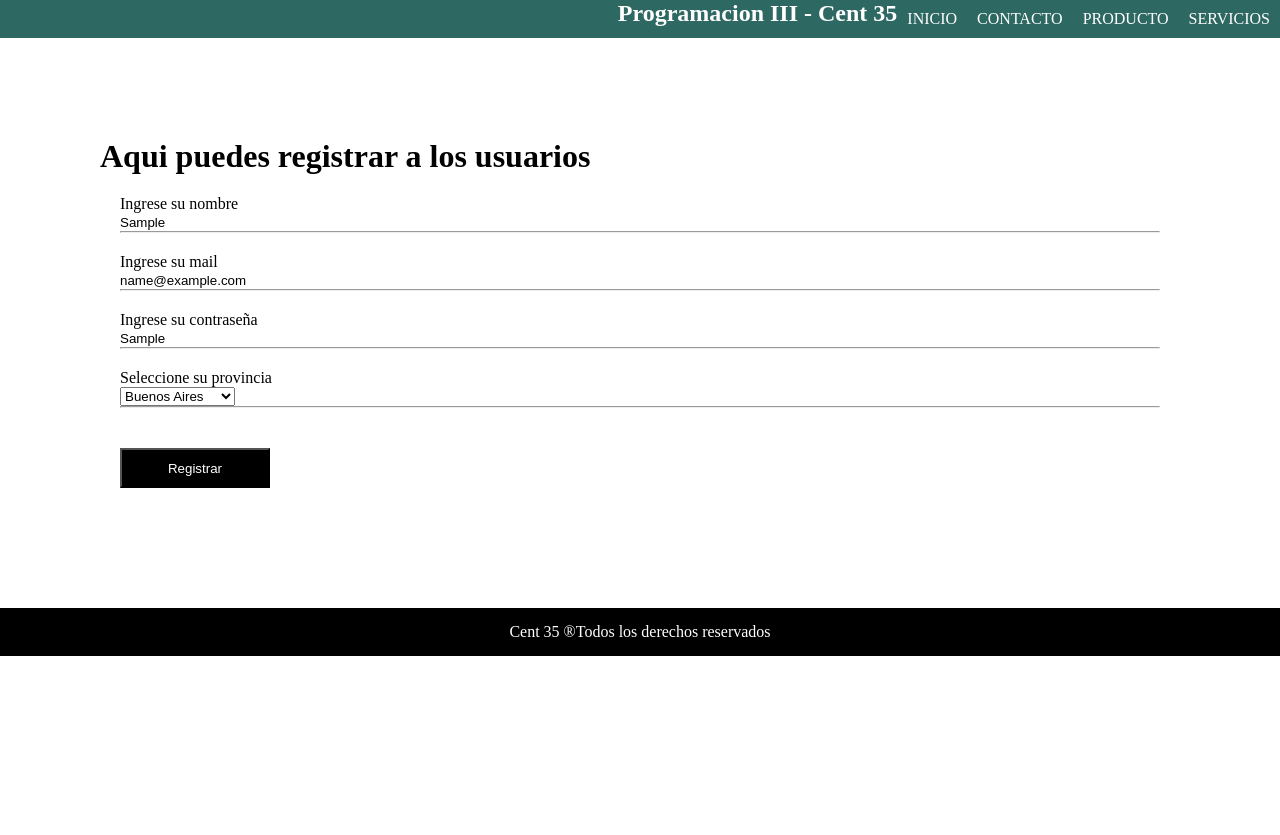
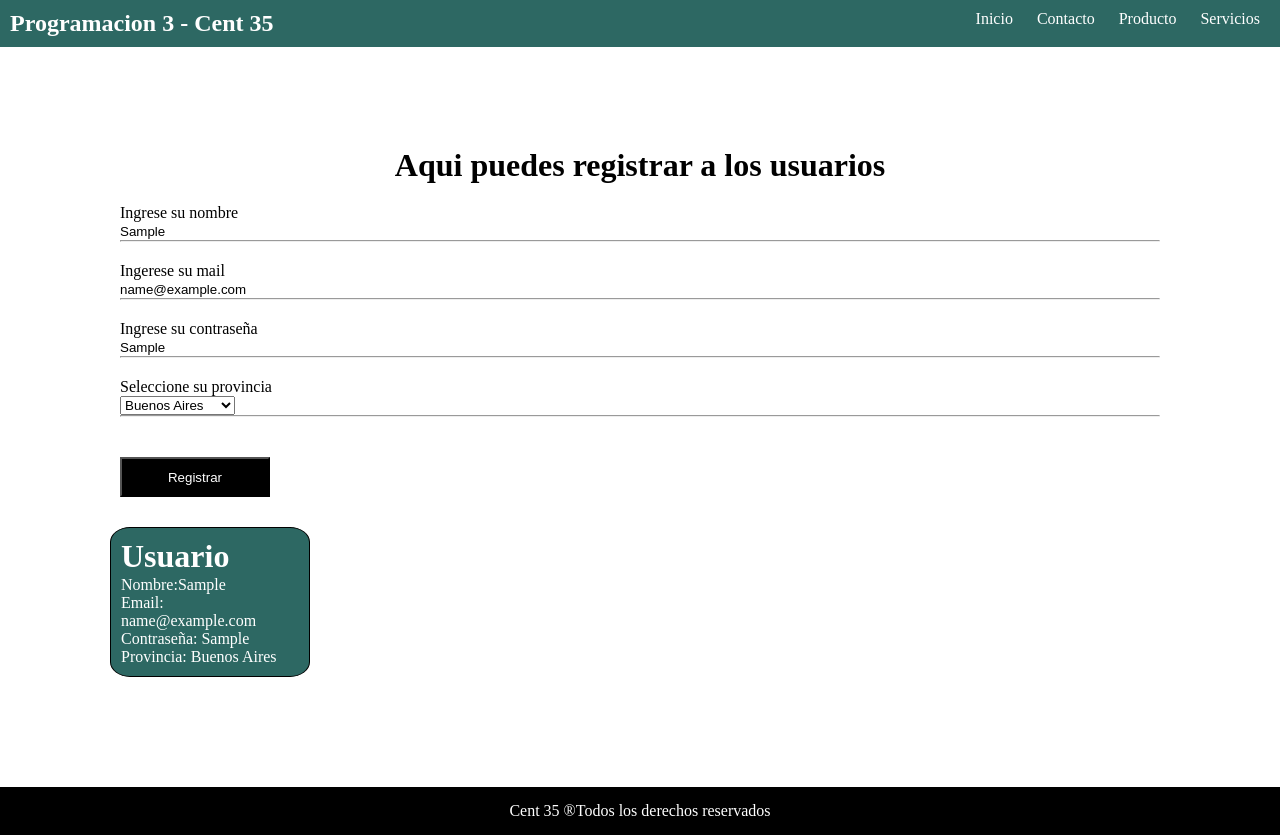
Before and after one commit to DiegoSMaidana/tp-integrador-MaidanaDiego, a plain HTML site: page index.html in a window 1280 px wide. Both pictures are taken after typing "Sample", "name@example.com", "Sample" into the empty fields and a click on the input "Registrar". Before the commit the page ends 800 px from the top, so only its background shows below. Drawn offline with Linux system fonts and the light colour scheme.

Commit message:
Actualización

```diff
--- a/index.html
+++ b/index.html
@@ -1,50 +1,46 @@
 <!DOCTYPE html>
+<html lang="en">
+
 <head>
     <meta charset="UTF-8">
+    <meta http-equiv="X-UA-Compatible" content="IE=edge">
     <meta name="viewport" content="width=device-width, initial-scale=1.0">
-    <title>TP - Integrador - Programación III</title>
+    <title>clase JS Cagar tarjetas desde un formulario</title>
     <link rel="stylesheet" href="./style.css">
 </head>
+
 <body>
     <header>
-    <h2>Programacion III - Cent 35</h2>
+        <h2>Programacion 3 - Cent 35</h2>
         <nav>
-        <ul>
-            <li><a href="">INICIO</a></li>
-            <li><a href="">CONTACTO</a></li>
-            <li><a href="">PRODUCTO</a></li>
-            <li><a href="">SERVICIOS</a></li>
-        </ul>
+            <a href="">Inicio</a>
+            <a href="">Contacto</a>
+            <a href="">Producto</a>
+            <a href="">Servicios</a>
         </nav>
     </header>
     <main>
         <h1>Aqui puedes registrar a los usuarios</h1>
         <form class="formularioUsuarios">
             <div class="inputcontainer">
-                <label for="Ingrese su nombre">Ingrese su nombre</label>
-                <br>
-                <input type="text" placeholder="Ingrese su nombre" id="nombre" name="nombre" class="nombre">
+                <label for="Ingrese su nombre">Ingrese su nombre</label><br>
+                <input type="text" placeholder="Ingrese su nombre" id="nombre" name="nombre" class="n">
             <hr>
             </div>
             <div class="inputcontainer">
-                <label for="Ingrese su email">Ingrese su mail</label>
-                <br>
-                <input type="text" placeholder="Ingrese su email" id="email" name="email" class="email">
+                <label for="Ingerese su email">Ingerese su mail</label><br>
+                <input type="text" placeholder="Ingrese su email" id="email" name="email" class="e">
             <hr>
             </div>
-
             <div class="inputcontainer">
-                <label for="Ingrese su contraseña">Ingrese su contraseña</label>
-                <br>
-                <input type="text" placeholder="Ingrese su contraseña" id="contrasena" name="contraseña" class="contraseña">
+                <label for="Ingrese su contraseña">Ingrese su contraseña</label><br>
+                <input type="contrasena" placeholder="Ingrese su contraseña" id="contrasena" name="contrasena" class="c">
             <hr>
             </div>
-
             <div class="inputcontainer">
                 <!-- usamos el select para tener uno con opciones cargado -->
-                <label for="Seleccione su provincia" >Seleccione su provincia</label>
-                <br>
-                <select name="provincia" id="provincia" class="provincia">
+                <label for="Seleccione su provincia">Seleccione su provincia</label><br>
+                <select name="provincia" id="provincia">
                     <option value="Buenos Aires">Buenos Aires</option>
                     <option value="Tierra del fuego">Tierra del fuego</option>
                     <option value="Santa Cruz">Santa Cruz</option>
@@ -52,18 +48,17 @@
                 </select>
             <hr>
             </div>
-
-            <input type="submit" value="Registrar" class="btn-register" class="btn-registro">
+            <input type="submit" value="Registrar" class="btn-register">
         </form>
-        <div id="card">
-            <!--Tarjetas de presentación -->
+        <div id="contenedorusuarios">
         </div>
     </main>
+    <footer>
         <div class="footer">
-        <footer>
             <p>Cent 35 ®Todos los derechos reservados </p>
+        </div>
     </footer>
-    </div>
     <script src="./script.js"></script>
 </body>
+
 </html>
--- a/script.js
+++ b/script.js
@@ -1,5 +1,3 @@
-document.querySelector(".formularioUsuarios") //otra forma de llamar al fomulario desde js todos los
-//elementos que vienen del documentos son objetos
 //queryselector es porque en html tengo una clase y tambien puedo llamar id anteponiendo #
 const formularioUsuarios = document.querySelector(".formularioUsuarios")
 // evento submit una vez activa la funcion se recarga o refresca
@@ -13,17 +11,24 @@ const renderizarUsuarios = () =>{
 for(const usuario of usuarios)
 contenedorusuarios.innerHTML += `
 <div class="card">
-<h2>Nombre: ${usuario.nombre}</h2>
-<p>Email: ${usuario.email}</p>
-<p>Contraseña: ${usuario.contrasena}</p>
-<p>Provincia: ${usuario.provincia}</p>
-</div> `
+    <h1>Usuario</h1>
+    <div class="info">
+        <p>Nombre:${usuario.nombre}</p>
+        <p>Email: ${usuario.email}</p>
+        <p>Contraseña: ${usuario.contrasena}</p>
+        <p>Provincia: ${usuario.provincia}</p>
+    </div>
+</div>`
+}
+//Variable nuevo usuarios
+const nuevo_dato = () =>{
+contenedorusuarios.innerHTML = ``
 }
 
 formularioUsuarios.addEventListener("submit", (event) => {
 //para que no se recargue la pagina
 event.preventDefault()
-//asi tomamos y podemos mostrar por consola por ejemplo de las provincias
+//asi tomamos y podemos mostrar por consolo por ejemplo de las provincias
 console.log(formularioUsuarios.provincia.value)
 
 // deberemos arma run bucle por ej for para recorrer los datos pero antes hay que armar un array de objetos
@@ -34,5 +39,7 @@ email: formularioUsuarios.email.value,
 contrasena: formularioUsuarios.contrasena.value,
 provincia: formularioUsuarios.provincia.value
 })
+nuevo_dato()
 renderizarUsuarios()
+
 })
--- a/style.css
+++ b/style.css
@@ -3,13 +3,15 @@
     padding: 0;
     box-sizing: border-box;
 }
-
 header{
     display: flex;
-    align-items: left;
     background-color: #2d6863;
+    padding: 10px;
+    width: 100%;
+    flex-wrap: wrap;
+    justify-content: space-between;
     color: white;
-    justify-content: right;
+
 }
 nav{
     float:left;
@@ -18,15 +20,13 @@ nav ul li{
     float:left;
     list-style: none;
     padding: 10px;
-    padding: 10px;
     display: flex;
     align-items: right;
     justify-content: right;
-
 }
 
 h1{
-    text-align: left;
+    text-align: center;
 }
 h2{
     align-items: left;
@@ -37,6 +37,7 @@ a{
     text-decoration: none;
     color: white;
     align-items: right;
+    margin: 10px;
 }
 main{
     margin: 0;
@@ -44,18 +45,19 @@ main{
     padding: 100px;
 
 }
-.nombre{
+.n{
     border: 0;
 }
-.email{
+.e{
     border: 0;
 }
-.contraseña{
+.c{
     border: 0;
 }
-.card  {
+.card{
     margin: 10px;
     border: solid 1px black;
+    color:rgb(255, 255, 255)
 }
 .footer p{
     text-align: center;
@@ -75,3 +77,20 @@ main{
     height: 40px;
     margin: 20px;
 }
+#contenedorusuarios{
+    display: flex;
+    flex-wrap: wrap;
+}
+.card{
+    padding: 10px;
+    width: 200px;
+    height: 150px;
+    background-color: #2d6863;
+    justify-content: left;
+    border-radius: 10%;
+     display: flex;
+    flex-wrap: wrap;
+}
+.info{
+    align-items: center;
+}
```
Lines whose indentation alone changed are shown as unchanged.
